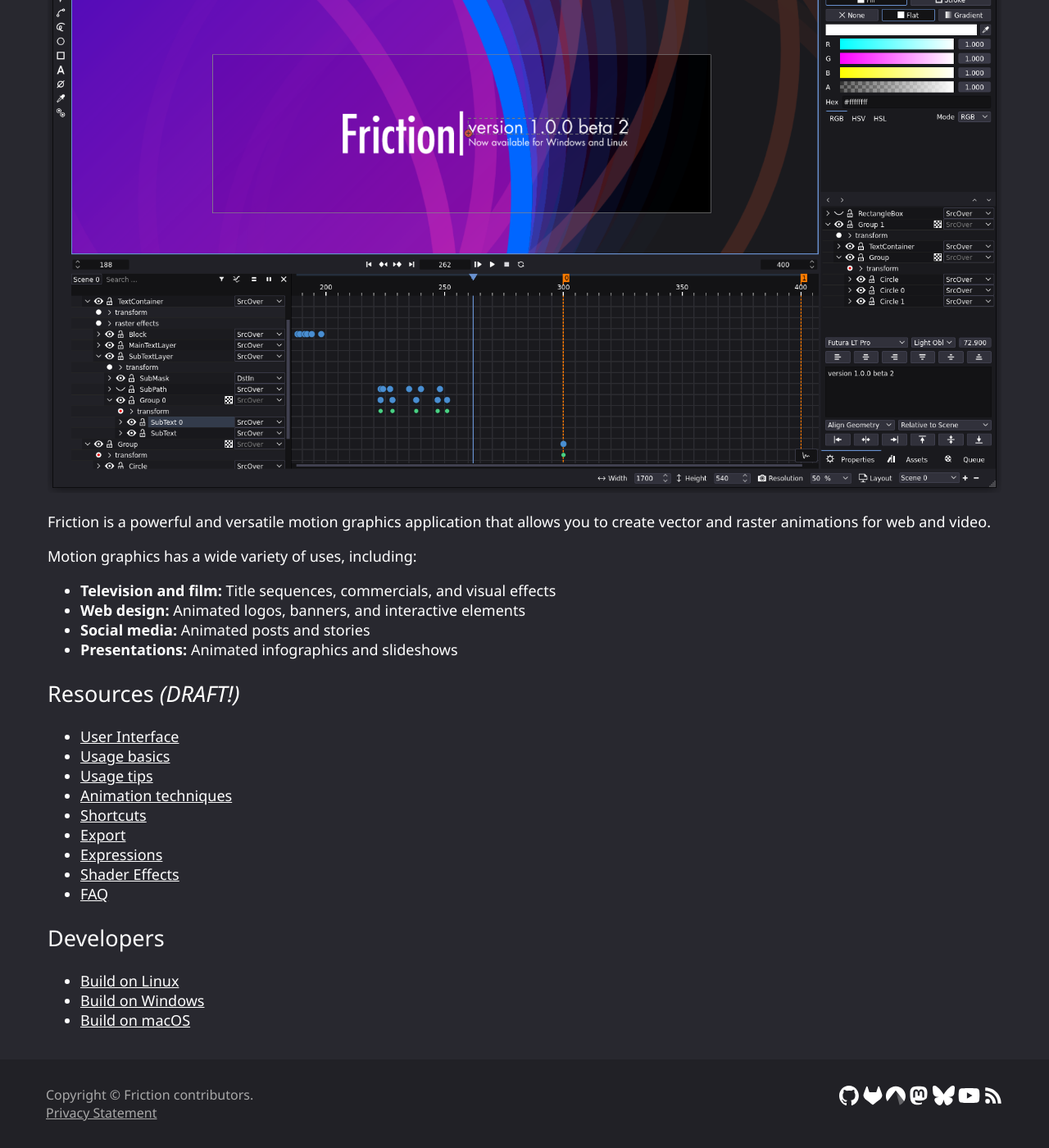
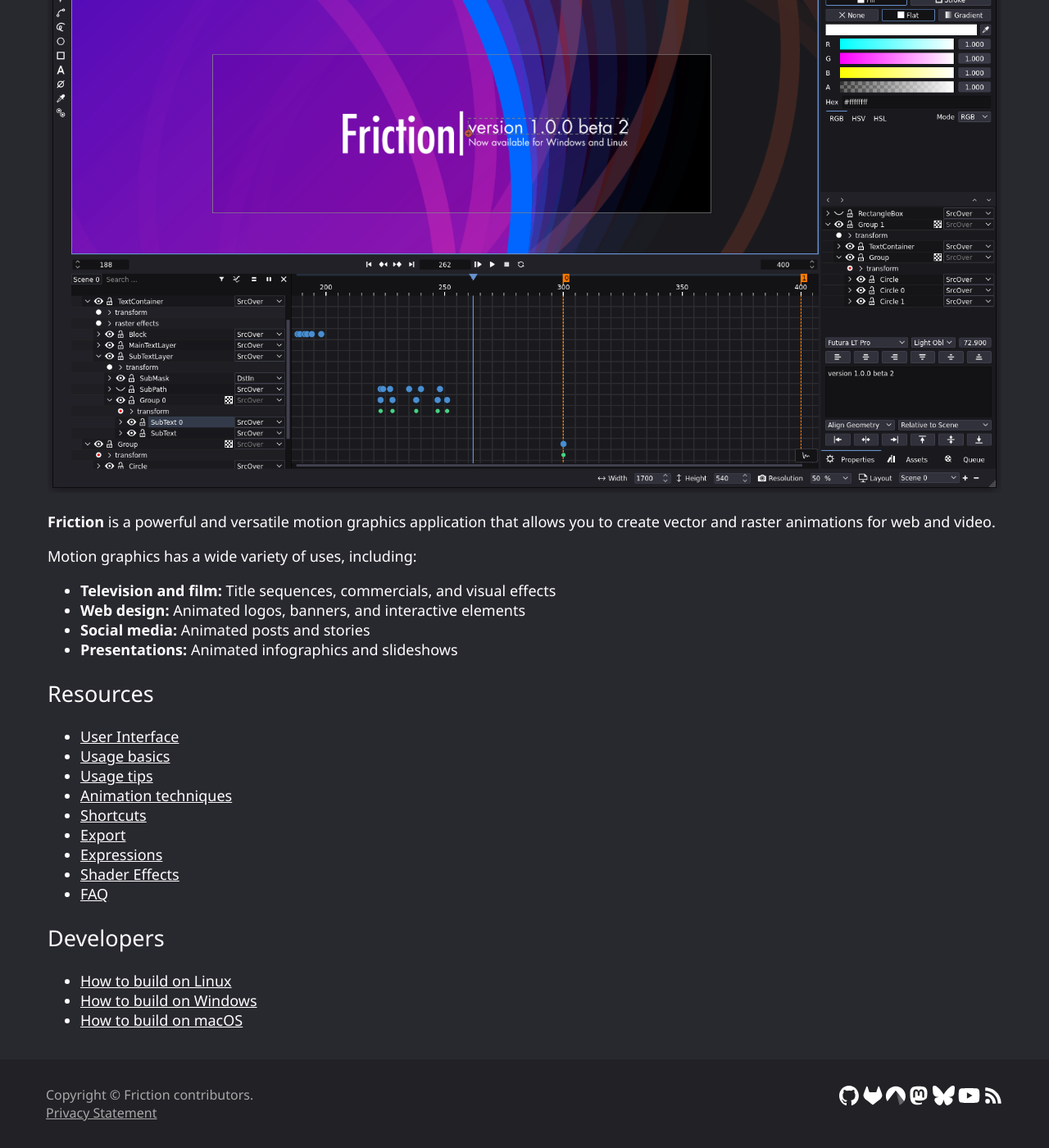
Before and after one commit to friction2d/friction2d.github.io, a Jekyll site: the page built from documentation/index.md, in a window 1280 px wide and 1400 px high, scrolled down 330 px. Shown: the whole window at 82% size. Built offline with Jekyll 4.4.1, drawn with Linux system fonts in a browser that asks for light colours.

Commit message:
index - removed DRAFT label and wee improvements

```diff
--- a/documentation/index.md
+++ b/documentation/index.md
@@ -8,7 +8,7 @@ permalink: documentation/
 
 ![Default interface](/assets/screenshots/100/friction-100b2-screenshot.png)
 
-Friction is a powerful and versatile motion graphics application that allows you to create vector and raster animations for web and video.
+**Friction** is a powerful and versatile motion graphics application that allows you to create vector and raster animations for web and video.
 
 Motion graphics has a wide variety of uses, including:
 
@@ -17,7 +17,7 @@ Motion graphics has a wide variety of uses, including:
 * **Social media:** Animated posts and stories
 * **Presentations:** Animated infographics and slideshows
 
-## Resources *(DRAFT!)*
+## Resources
 
 * [User Interface](userinterface.html)
 * [Usage basics](usage.html)
@@ -31,6 +31,6 @@ Motion graphics has a wide variety of uses, including:
 
 ## Developers
 
-* [Build on Linux](source-linux.html)
-* [Build on Windows](source-windows.html)
-* [Build on macOS](source-macos.html)
+* [How to build on Linux](source-linux.html)
+* [How to build on Windows](source-windows.html)
+* [How to build on macOS](source-macos.html)
```
